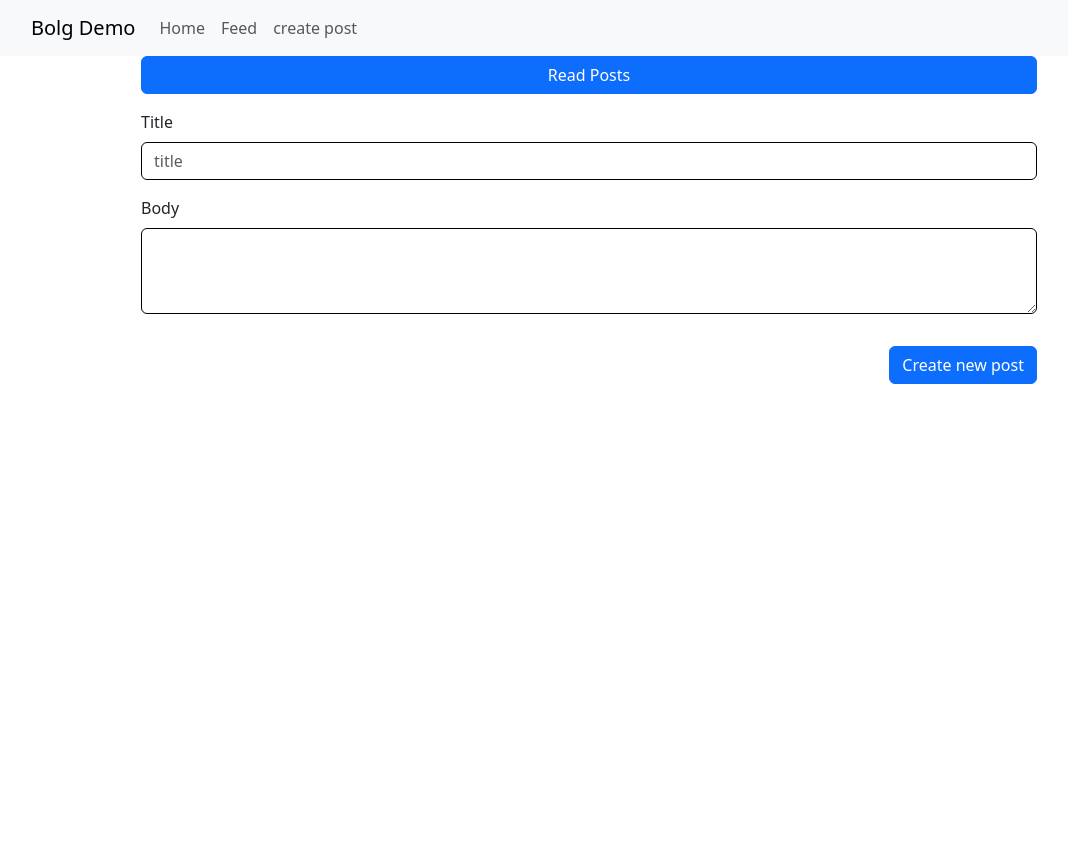
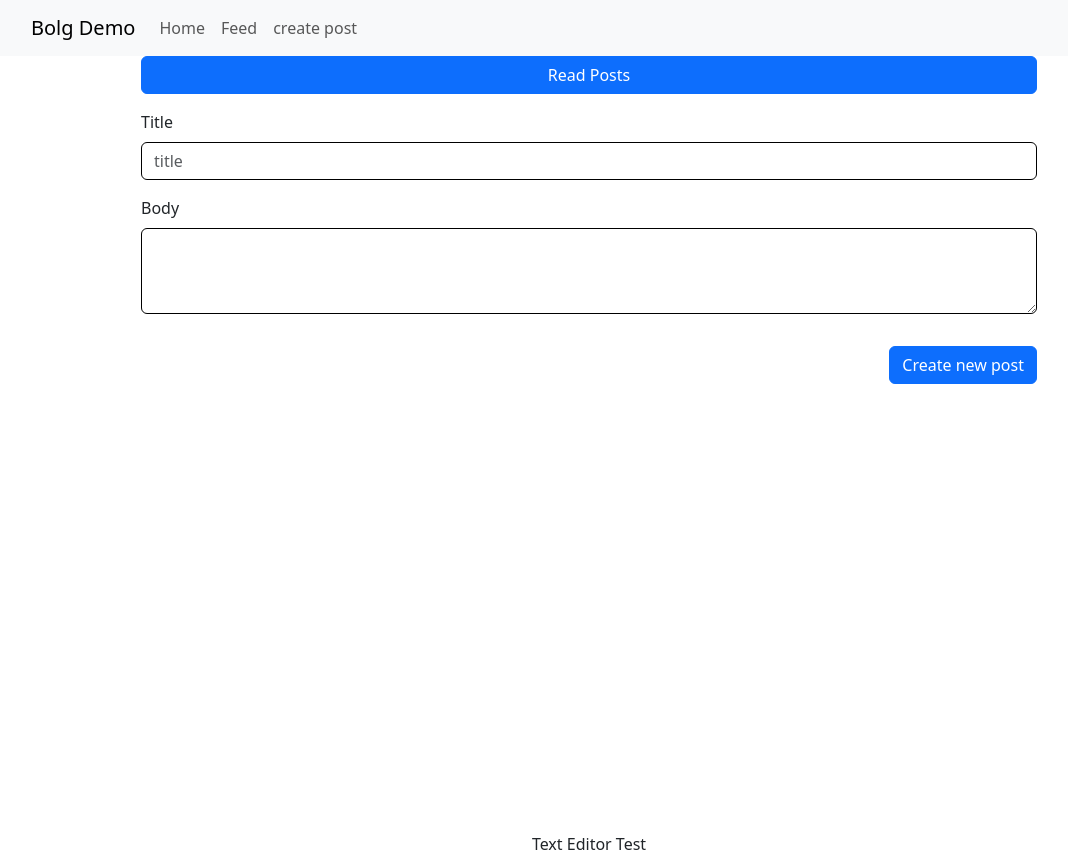
Before and after one commit to hyeonbinHur/BlogDemo, a React (Vite) app in the folder client/: page /create-post in a window 1280 px wide. Shown: the whole page, without its empty margins (51-1119 px from the left). Built offline with nearby package versions, Linux system fonts and the light colour scheme.

Commit message:
test tui

```diff
--- a/client/package.json
+++ b/client/package.json
@@ -11,10 +11,15 @@
   },
   "dependencies": {
     "@tanstack/react-query": "^5.59.16",
+    "@toast-ui/editor-plugin-code-syntax-highlight": "^3.1.0",
+    "@toast-ui/editor-plugin-color-syntax": "^3.1.0",
+    "@toast-ui/react-editor": "^3.2.3",
     "axios": "^1.7.7",
     "bootstrap": "^5.3.3",
     "eslint-config-prettier": "^9.1.0",
     "eslint-plugin-prettier": "^5.2.1",
+    "highlight.js": "^11.10.0",
+    "prism-themes": "^1.1.0",
     "react": "^18.3.1",
     "react-bootstrap": "^2.10.5",
     "react-dom": "^18.3.1",
--- a/client/src/api/post_api.js
+++ b/client/src/api/post_api.js
@@ -5,7 +5,6 @@ const base = 'http://localhost:3000/test/api/post';
 const createPost = async (newPost) => {
   try {
     const response = await axios.post(base, newPost);
-
     return response.data;
   } catch (err) {
     console.error('Error creating post:', err);
--- /dev/null
+++ b/client/src/highlight.js.d.ts
@@ -0,0 +1,3 @@
+declare module 'highlight.js/lib/languages/javascript';
+declare module 'highlight.js/lib/core';
+declare module '@toast-ui/editor-plugin-code-syntax-highlight/dist/toastui-editor-plugin-code-syntax-highlight-all.js';
--- a/client/src/pages/CreatePost.jsx
+++ b/client/src/pages/CreatePost.jsx
@@ -6,8 +6,20 @@ import { useForm } from 'react-hook-form';
 import Form from 'react-bootstrap/Form';
 import Stack from 'react-bootstrap/Stack';
 
+///TUI test -> not support image resizing functionalities, might be unable to customize codeblocks with specific language.
+// import '@toast-ui/editor/dist/toastui-editor.css';
+// import { Editor } from '@toast-ui/react-editor';
+// // import codeSyntaxHighlight from '@toast-ui/editor-plugin-code-syntax-highlight/dist/toastui-editor-plugin-code-syntax-highlight-all.js';
+// // import 'prismjs/themes/prism-vsc-dark-plus.css';
+// import codeSyntaxHighlight from '@toast-ui/editor-plugin-code-syntax-highlight/dist/toastui-editor-plugin-code-syntax-highlight-all.js';
+// import 'prismjs/themes/prism.css'; // 다크 테마
+// import Prism from 'prismjs';
+// import colorSyntax from '@toast-ui/editor-plugin-color-syntax';
+// 또는 다른 테마
+
 export default function CreatePost() {
   const queryClient = useQueryClient();
+
   const {
     register,
     handleSubmit,
@@ -37,6 +49,11 @@ export default function CreatePost() {
     mutateCreatePost(data);
   };
 
+  /**
+   * Testing purpost
+   *
+   */
+
   const { data: posts, refetch } = useQuery({
     queryKey: ['getPosts'],
     queryFn: () => api.readPosts(),
@@ -57,6 +74,7 @@ export default function CreatePost() {
         display: 'flex',
         alignItems: 'center',
         justifyContent: 'center',
+        flexDirection: 'column',
       }}
     >
       <div
@@ -99,6 +117,15 @@ export default function CreatePost() {
           </Form>
         </Stack>
       </div>
+      <div>Text Editor Test</div>
+      {/* <Editor
+        initialValue='hello react editor world!'
+        previewStyle='vertical'
+        height='600px'
+        initialEditType='markdown'
+        useCommandShortcut={true}
+        plugins={[colorSyntax, [codeSyntaxHighlight, { highlighter: Prism }]]}
+      /> */}
     </div>
   );
 }
```
Also changed, not shown: 1 other file (tests, documents, lock files or other folders).
